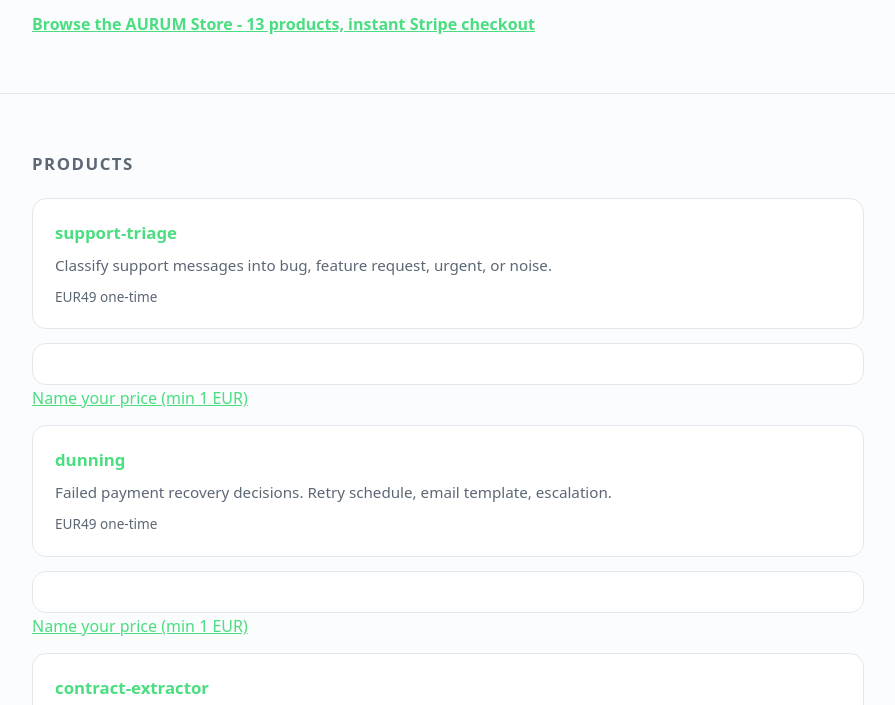
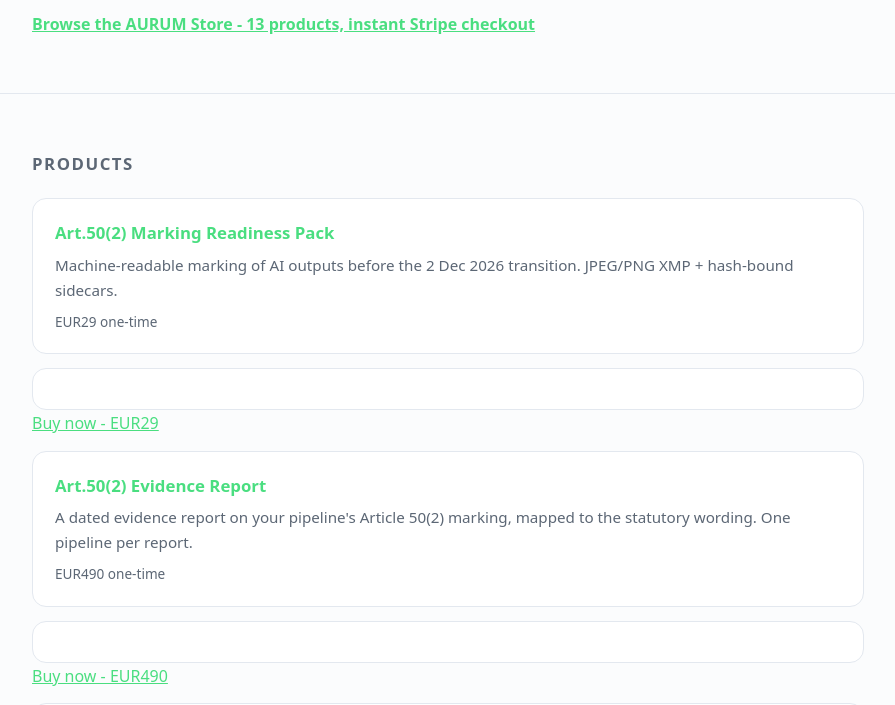
Before and after one commit to derbaroser-eng/products, a plain HTML site: page index.html in a window 1280 px wide. Shown: the part 214-919 px from the top of the page, without its empty margins (192-1087 px from the left). Drawn offline with Linux system fonts and the light colour scheme.

Commit message:
Add Art.50(2) Marking Pack (EUR29) and Evidence Report (EUR490) to the storefront

```diff
--- a/index.html
+++ b/index.html
@@ -39,7 +39,20 @@
 
 <div class="wrap">
   <h2>Products</h2>
-  <div class="grid" data-products="13">
+  <div class="grid" data-products="15">
+    <a class="card" href="https://derbaroser-eng.github.io/art50-marking/">
+      <h3>Art.50(2) Marking Readiness Pack</h3>
+      <p>Machine-readable marking of AI outputs before the 2 Dec 2026 transition. JPEG/PNG XMP + hash-bound sidecars.</p>
+      <div class="price">EUR29 one-time</div>
+      <div class="price"><a href="https://buy.stripe.com/4gMcN88U2bAscP721y4ko0V">Buy now - EUR29</a></div>
+    </a>
+    <a class="card" href="https://derbaroser-eng.github.io/art50-conform/">
+      <h3>Art.50(2) Evidence Report</h3>
+      <p>A dated evidence report on your pipeline's Article 50(2) marking, mapped to the statutory wording. One pipeline per report.</p>
+      <div class="price">EUR490 one-time</div>
+      <div class="price"><a href="https://buy.stripe.com/7sY6oK5HQ8ogg1jgWs4ko07">Buy now - EUR490</a></div>
+    </a>
+
     <a class="card" href="https://derbaroser-eng.github.io/support-triage/">
       <h3>support-triage</h3>
       <p>Classify support messages into bug, feature request, urgent, or noise.</p>
@@ -129,7 +142,7 @@
 </div></footer>
 <div class="value-posts">
 <h2>Learn from Our Journey</h2>
-<p>We built 13 deterministic products. Here is what we learned:</p>
+<p>We built 15 deterministic products. Here is what we learned:</p>
 <ul>
 <li><a href="https://gist.github.com/derbaroser-eng/0e5d27fc52e3d1618148cc1108525ea8">We built 9 tools. Here is what we learned.</a> (GitHub Gist)</li>
 <li><a href="https://gist.github.com/derbaroser-eng/ce488808745227f9d40831919df87da4">Support triage: why rules beat LLMs.</a> (GitHub Gist)</li>
```
